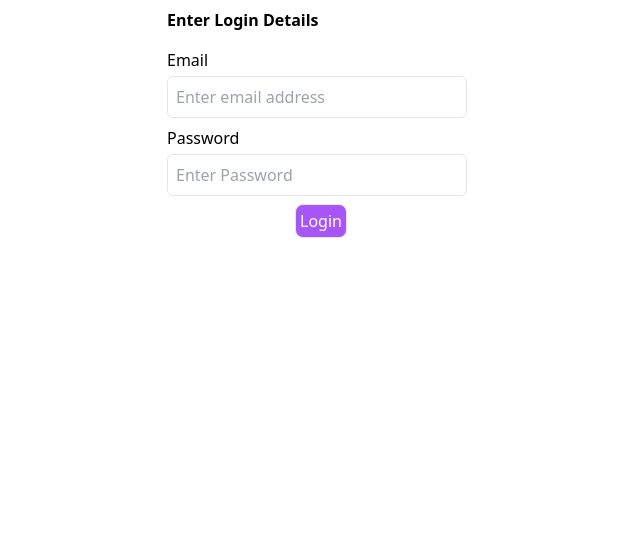
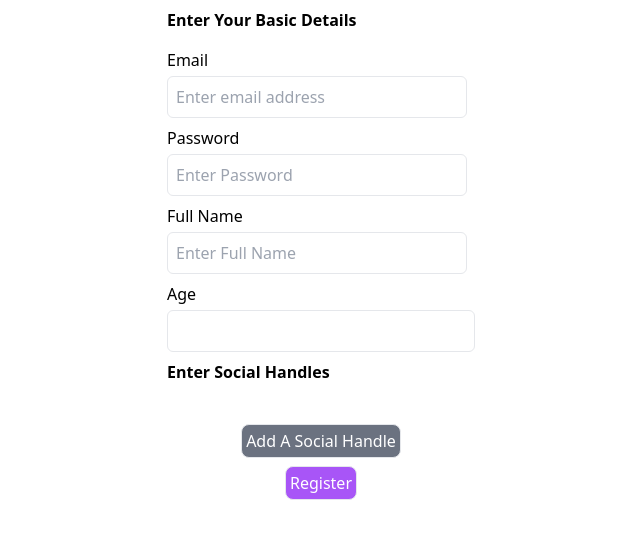
Before and after one commit to Learn-with-Sumit/rnext, a React (Vite) app: page / in a window 1280 px wide. Shown: the top 538 px of the page, without its empty margins (319-959 px from the left). Built offline with nearby package versions, Linux system fonts and the light colour scheme.

Commit message:
Registration done

```diff
--- a/src/App.jsx
+++ b/src/App.jsx
@@ -1,10 +1,12 @@
 import LoginForm from "./forms/LoginForm"
+import RegistrationForm from "./forms/RegistrationForm"
 
 function App() {
 
   return (
     <>
-      <LoginForm />
+      {/*<LoginForm />*/}
+      <RegistrationForm />
     </>
   )
 }
--- /dev/null
+++ b/src/components/NumberInput.jsx
@@ -0,0 +1,20 @@
+import React from 'react'
+
+const NumberInput = ({value, onChange, ...rest}) => {
+
+  const handleChange = (e) => {
+    const value = e.target.valueAsNumber || 0;
+    onChange(value);
+  }
+  return (
+    <input
+        type="number"
+        min={0}
+        onChange={handleChange}
+        value={value}
+        {...rest}
+     />
+  )
+}
+
+export default NumberInput
--- a/src/forms/RegistrationForm.jsx
+++ b/src/forms/RegistrationForm.jsx
@@ -1,9 +1,159 @@
-import React from 'react'
-import F
+import React from "react";
+
+import { useForm, Controller, useFieldArray } from "react-hook-form";
+import Field from "../components/Field";
+import FieldSet from "../components/FieldSet";
+import NumberInput from "../components/NumberInput";
+
 const RegistrationForm = () => {
-  return (
-    <div>RegistrationForm</div>
-  )
-}
+    const {
+        register,
+        handleSubmit,
+        formState: { errors },
+        setError,
+        control
+    } = useForm();
 
-export default RegistrationForm
+    const { fields, append, remove } = useFieldArray({
+        name: "socials",
+        control,
+    });
+
+    const submitForm = (formData) => {
+        console.log(formData);
+    };
+
+    return (
+        <div className="flex flex-col justify-center items-center">
+            <form onSubmit={handleSubmit(submitForm)}>
+                <FieldSet label="Enter Your Basic Details">
+                    <Field label="Email" error={errors.email}>
+                        <input
+                            {...register("email", {
+                                required: "Email is required.",
+                            })}
+                            className={`p-2 border box-border w-[300px] rounded-md ${
+                                !!errors.email
+                                    ? "border-red-500"
+                                    : "border-gray-200"
+                            }`}
+                            type="email"
+                            name="email"
+                            id="email"
+                            placeholder="Enter email address"
+                        />
+                    </Field>
+                    <Field label="Password" error={errors.password}>
+                        <input
+                            {...register("password", {
+                                required: "Password is required.",
+                                minLength: {
+                                    value: 8,
+                                    message:
+                                        "Your password must be at least 8 characters.",
+                                },
+                            })}
+                            className={`p-2 border box-border w-[300px] rounded-md ${
+                                !!errors.password
+                                    ? "border-red-500"
+                                    : "border-gray-200"
+                            }`}
+                            type="password"
+                            name="password"
+                            id="password"
+                            placeholder="Enter Password"
+                        />
+                    </Field>
+
+                    <Field label="Full Name" error={errors.fname}>
+                        <input
+                            {...register("fname", {
+                                required: "Full Name is required.",
+                            })}
+                            className={`p-2 border box-border w-[300px] rounded-md ${
+                                !!errors.fname
+                                    ? "border-red-500"
+                                    : "border-gray-200"
+                            }`}
+                            type="text"
+                            name="fname"
+                            id="fname"
+                            placeholder="Enter Full Name"
+                        />
+                    </Field>
+
+                    <Field label="Age" error={errors.age}>
+                       <Controller
+                            name="age"
+                            control={control}
+                            render={ ({field: {ref, ...field}}) => (
+                                <NumberInput
+                                    id="age"
+                                    className={`p-2 border box-border w-full rounded-md ${
+                                        !!errors.age ? "border-red-500" : "border-gray-200"
+                                      }`}
+                                      {...field} />
+                            )}
+                            rules={{
+                                max: {
+                                    value: 100,
+                                    message: "Age can be between 0 and 100"
+                                }
+                            }} />
+                    </Field>
+                </FieldSet>
+
+                <FieldSet label="Enter Social Handles">
+                    {
+                       fields.map((field, index) => {
+                        return(
+                            <div
+                            className="flex justify-between items-center w-max"
+                            key={field.id}>
+                                <Field label="Social Name">
+                                    <input
+                                        className="p-2 border box-border w-full rounded-md"
+                                        type="text"
+                                        {...register(`socials[${index}].name`)}
+                                        id={`socials[${index}].name`}
+                                        name={`socials[${index}].name`}
+                                    />
+                                </Field>
+
+                                <Field label="Social URL">
+                                    <input
+                                        className="p-2 border box-border w-full rounded-md"
+                                        type="text"
+                                        {...register(`socials[${index}].url`)}
+                                        id={`socials[${index}].url`}
+                                        name={`socials[${index}].url`}
+                                    />
+                                </Field>
+                                <button
+                                    className="mt-8 mr-2 text-2xl"
+                                    onClick={() => remove(index)}>
+                                    &#8722;
+                                </button>
+                            </div>
+                        )
+                       })
+                    }
+                    <button
+                    className="mt-8 text-md text-white cursor-pointer border rounded-lg bg-gray-500 p-1 m-auto"
+                    onClick={() => append({name: "", url:""})}>
+                        Add A Social Handle
+                    </button>
+                </FieldSet>
+
+                <div>{errors?.root?.random?.message}</div>
+                <Field>
+                    <button className="text-md text-white cursor-pointer p-1 border rounded-lg bg-purple-500 m-auto">
+                        Register
+                    </button>
+                </Field>
+            </form>
+        </div>
+    );
+};
+
+export default RegistrationForm;
```
